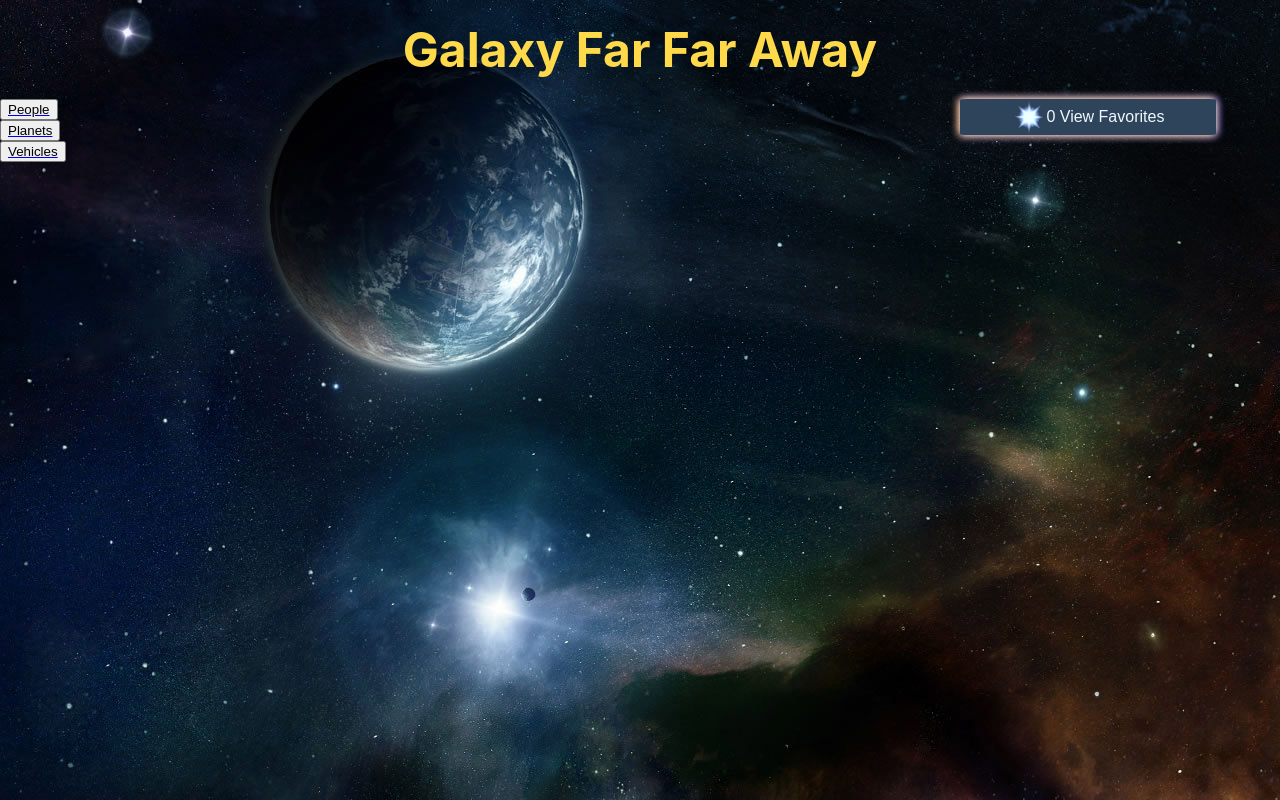
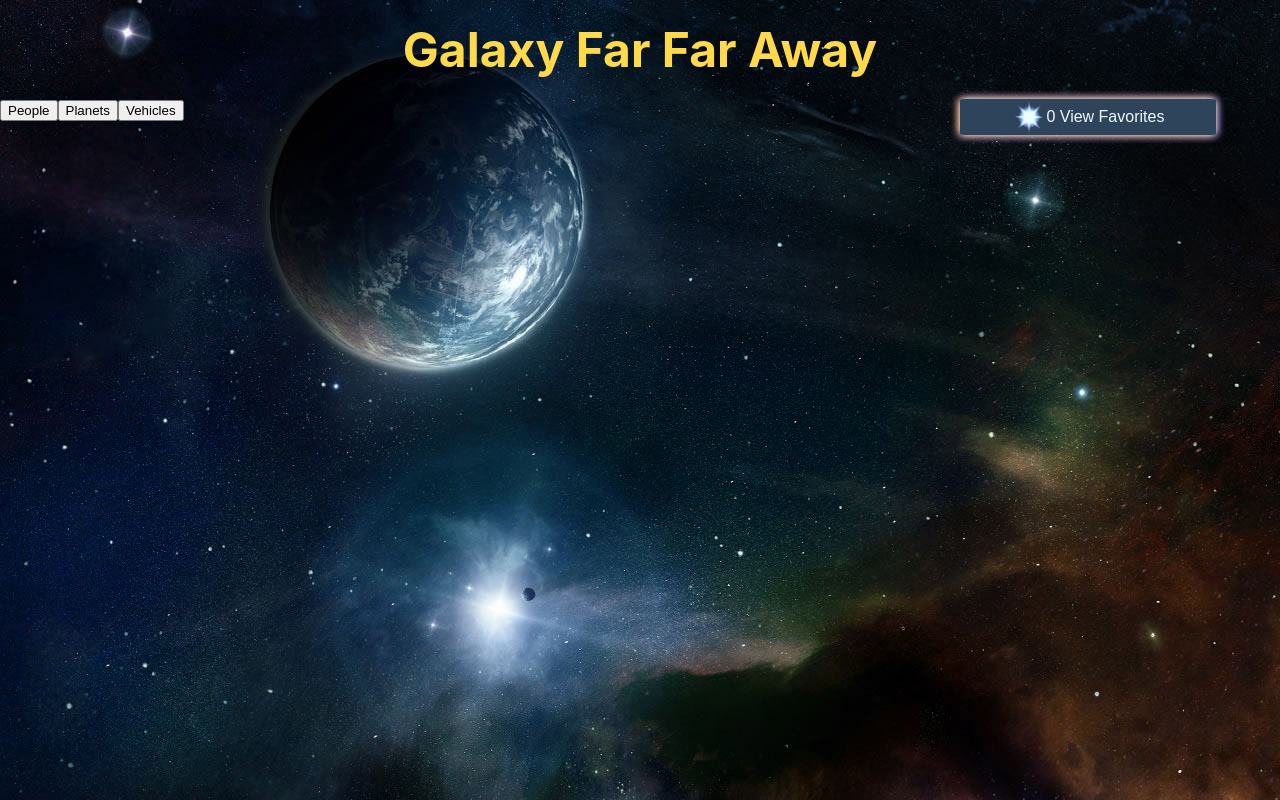
Before and after one commit to SamanthaLFreeman/GalaxyFarFarAway, a React (Create React App) app: page / in a window 1280 px wide. Shown: the top 800 px of the page. Built offline with nearby package versions, Linux system fonts and the light colour scheme; no server answers.

Commit message:
Fix error button styling being added to all buttons in this component

```diff
--- a/src/components/FavR2D2/FavR2D2.scss
+++ b/src/components/FavR2D2/FavR2D2.scss
@@ -1,11 +1,7 @@
-button {
+.favorites-btn {
     display: flex;
     align-items: center;
     justify-content: center;
-
-}
-
-.favorites-btn {
     background-color: #2d445b;
     border-radius: 3%;
     border: hidden;
```
